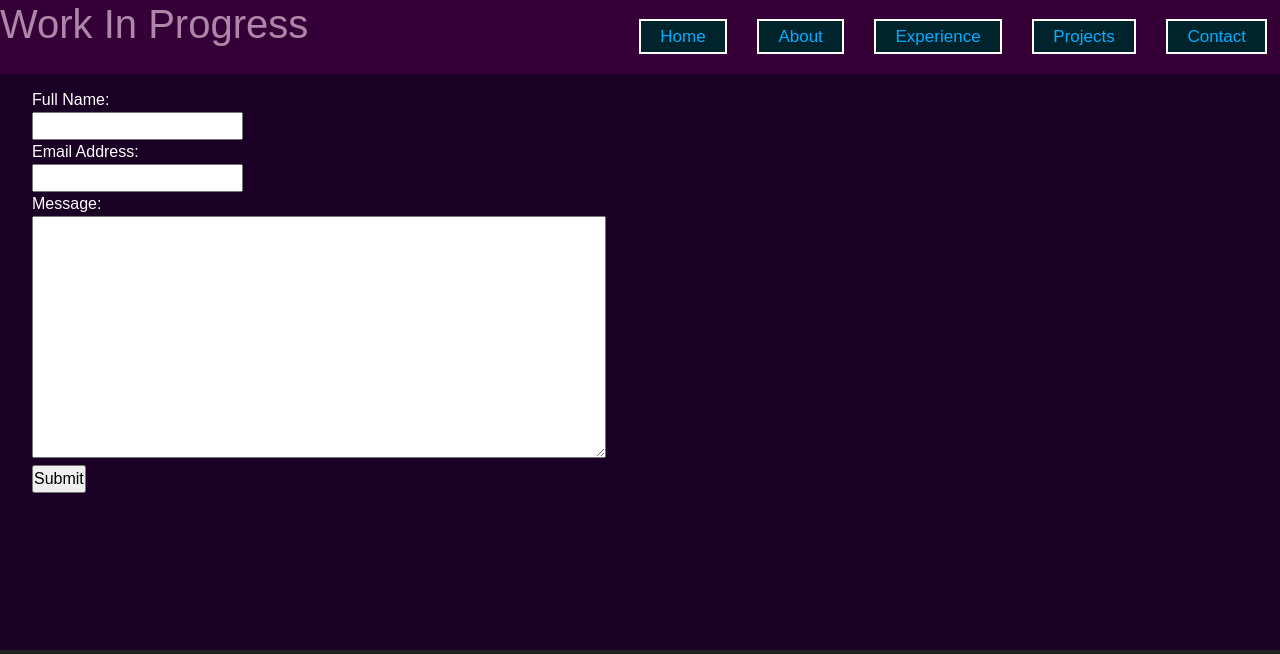
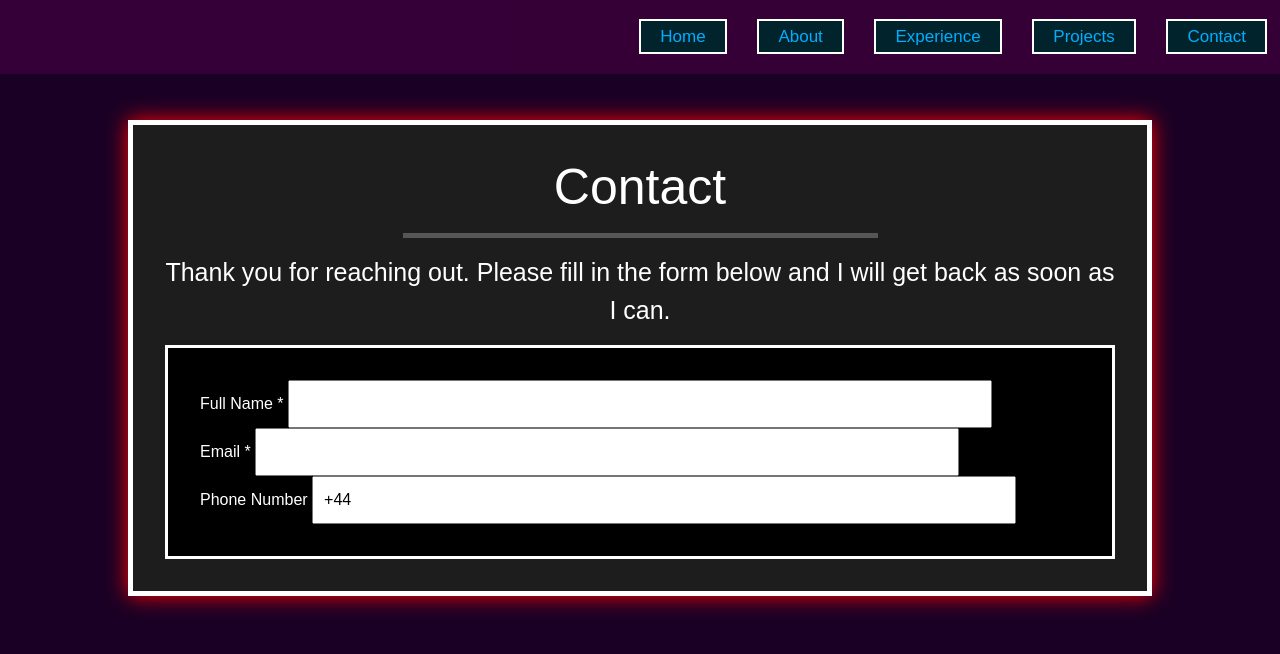
Before and after one commit to vkumar251/VKPortfolio, a plain HTML site: page contact.html in a window 1280 px wide. Shown: the top 654 px of the page. Drawn offline with Linux system fonts and the light colour scheme; a web font is replaced by a local one.

Commit message:
Updated Project

```diff
--- a/contact.html
+++ b/contact.html
@@ -32,8 +32,30 @@
             </nav>
         </header>
         <main>
-            <h1>Work In Progress</h1>
-            <section>
+            <section id="contact">
+                <div id="contact-overview">
+                    <h1>Contact</h1>
+                    <hr>
+                    <p>Thank you for reaching out. Please fill in the form below and I will get back as soon as I can.</p>
+                </div>
+                <div id="contact-entries">
+                    <form action="php/form-handlers/contact-handler.php", id="contact-form">
+                        <div class="contact-form-div">
+                            <label for="fullname">Full Name *</label>
+                            <input type="text", id="fullname", name="fullname" required>
+                        </div>
+                        <div class="contact-form-div">
+                            <label for="email">Email *</label>
+                            <input type="email", id="email", name="email", required>
+                        </div>
+                        <div class="contact-form-div">
+                            <label for="phone">Phone Number</label>
+                            <input type="tel", id="phone", name="phone", value="+44">
+                        </div>
+                    </form>
+                </div>
+            </section>
+<!--             <section>
                 <form>
                     <label for="fullname">Full Name:</label><br>
                     <input type="text", id="fullname", name="fullname"><br>
@@ -43,7 +65,7 @@
                     <textarea id="message", name="message" rows="10" cols="60"></textarea><br>
                     <input type="submit", value="Submit">
                 </form>
-            </section>
+            </section> -->
         </main>
         <footer>
             <section class="footer-container">
--- a/css/contact.css
+++ b/css/contact.css
@@ -0,0 +1,35 @@
+main section#contact
+{
+    margin: 15vh auto;
+    width: 80%;
+    background-color: #1d1d1d;
+    border: 5px solid white;
+    box-shadow: 0px 0px 20px red;
+}
+/* Overview */
+main section#contact div#contact-overview {text-align: center;}
+main section#contact div#contact-overview h1 {font-size: 50px;}
+main section#contact div#contact-overview hr {border-top: 5px solid white; width: 50%; margin: 2vh auto;}
+main section#contact div#contact-overview p {font-size: 25px;}
+
+/* Form entries */
+main section#contact div#contact-entries
+{
+    border: 3px solid white;
+    background-color: black;
+    padding: 2rem;
+}
+main section#contact div#contact-entries form#contact-form
+{
+}
+main section#contact div#contact-entries form#contact-form div.contact-form-div
+{
+}
+main section#contact div#contact-entries form#contact-form label
+{
+}
+main section#contact div#contact-entries form#contact-form input
+{
+    width: 80%;
+    padding: 10px;
+}
```
Also changed, not shown: 2 other files.
